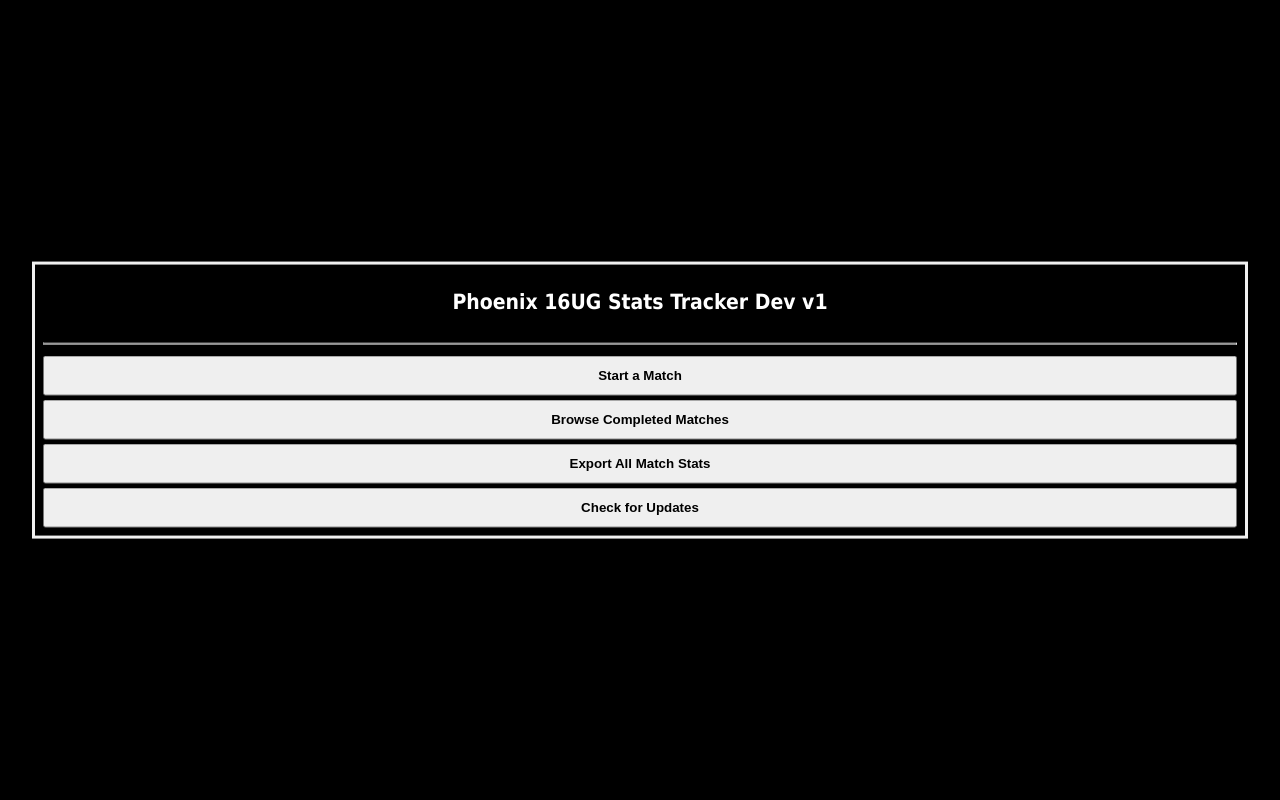
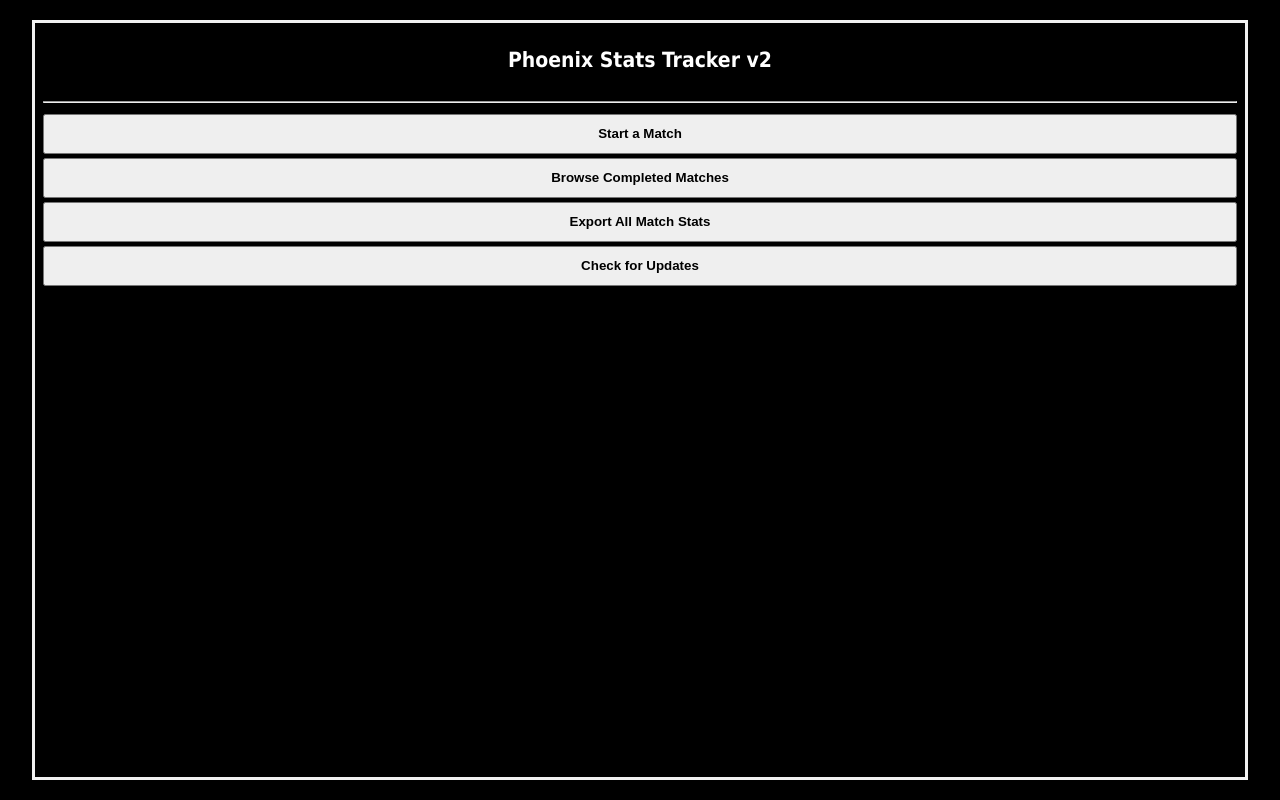
Before and after one commit to kelseysala/StatsDev, a plain HTML site: page index.html in a window 1280 px wide. Drawn offline with nearby package versions, Linux system fonts and the light colour scheme.

Commit message:
Add files via upload

```diff
--- a/index.html
+++ b/index.html
@@ -13,7 +13,7 @@
   <div class="bg-image"></div>
   <div class="bg-text">
     <table id="mainMenu">
-      <tr><td><h2>Phoenix 16UG Stats Tracker Dev v1</h2></td></tr>
+      <tr><td><h2>Phoenix Stats Tracker v2</h2></td></tr>
       <tr><td><hr></td></tr>
 
       <tr><td><button id="startMatch"      >Start a Match           </button></td></tr>
--- a/service-worker.js
+++ b/service-worker.js
@@ -19,4 +19,4 @@ self.addEventListener('fetch', (event) => {
             return response || fetch(event.request);
         })
     );
-});
+}); // v2
--- a/styles.css
+++ b/styles.css
@@ -45,6 +45,8 @@ html, body {
   width: 95%;
   padding: 5px;
   text-align: center;
+  height: 95%;
+  overflow-y: scroll;
 }
 
 button, select, input {
```
